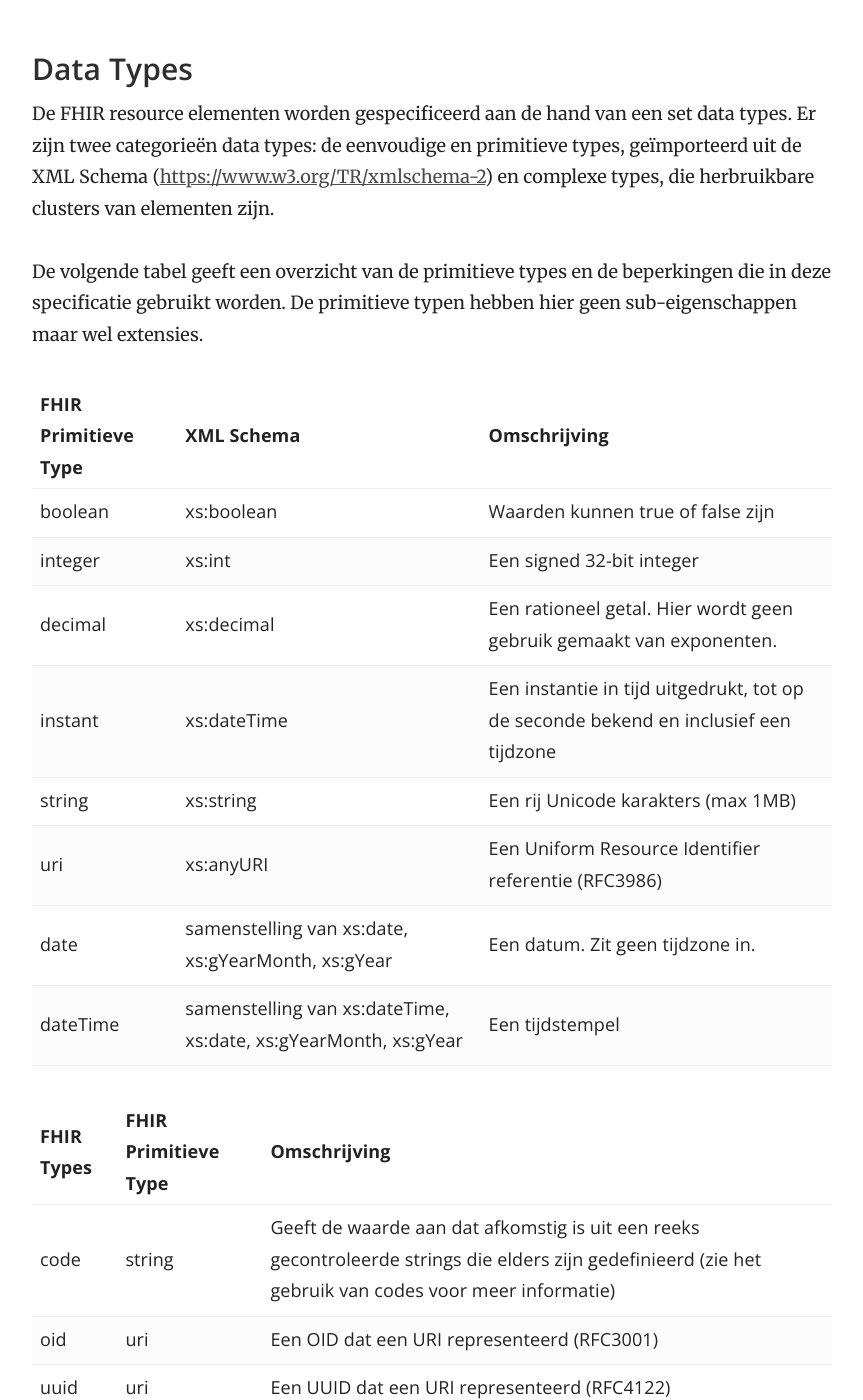
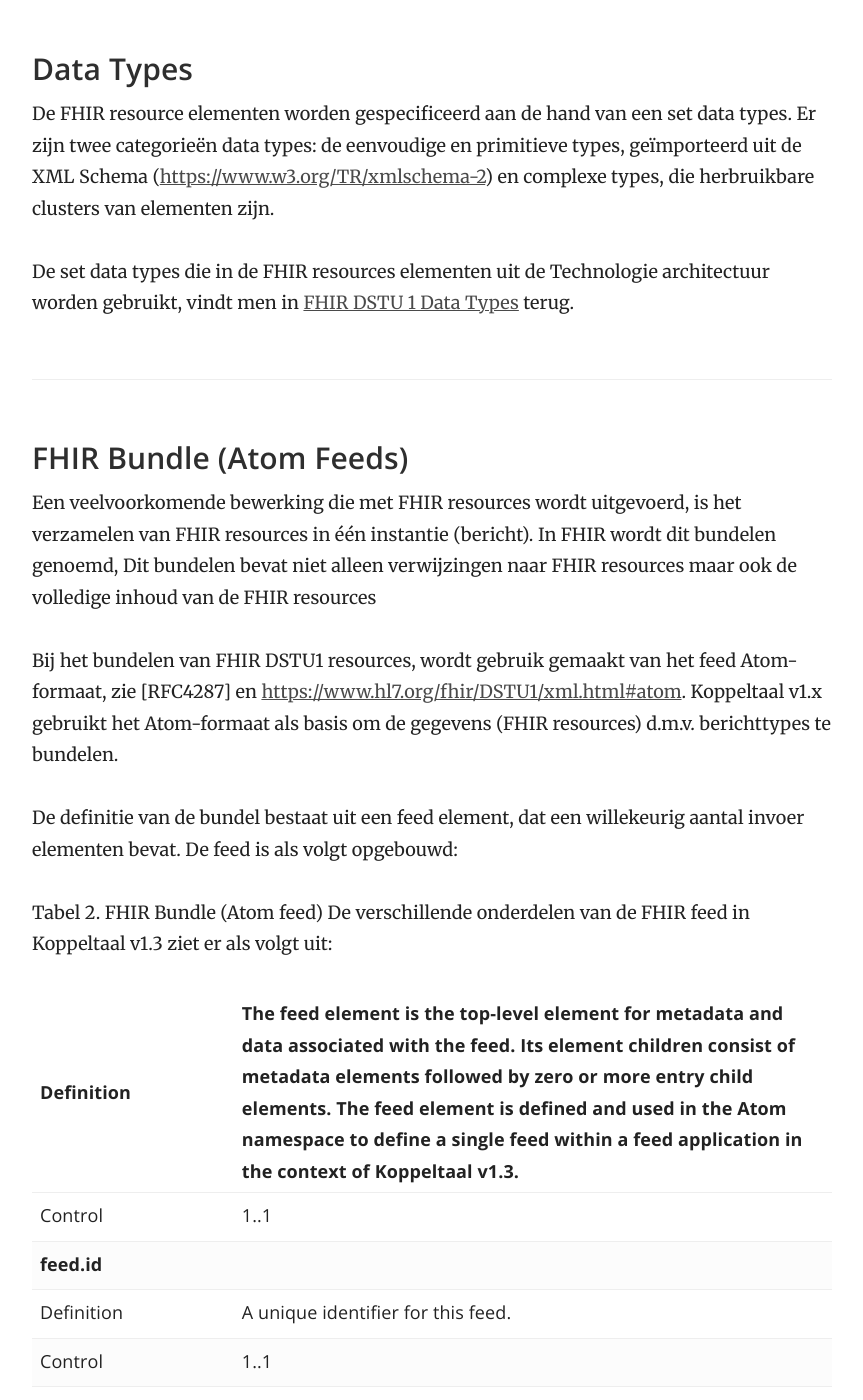
Before and after one commit to Koppeltaal/Koppeltaal-Documentation, a Jekyll site: the page built from technologie-architectuur.md, in a window 1280 px wide and 1400 px high, scrolled down 32616 px. Shown: the whole window, without its empty margins (358-1221 px from the left). Built offline with Jekyll 4.4.1, drawn with Linux system fonts in a browser that asks for light colours; some of the changed text lies outside the part shown.

Commit message:
GitBook: [master] one page modified

```diff
--- a/technologie-architectuur.md
+++ b/technologie-architectuur.md
@@ -812,27 +812,7 @@ FHIR Messagetypes
 
 De FHIR resource elementen worden gespecificeerd aan de hand van een set data types. Er zijn twee categorieën data types: de eenvoudige en primitieve types, geïmporteerd uit de XML Schema \([https://www.w3.org/TR/xmlschema-2](https://www.w3.org/TR/xmlschema-2/)\) en complexe types, die herbruikbare clusters van elementen zijn.
 
-De volgende tabel geeft een overzicht van de primitieve types en de beperkingen die in deze specificatie gebruikt worden. De primitieve typen hebben hier geen sub-eigenschappen maar wel extensies.
-
-| FHIR Primitieve Type | XML Schema | Omschrijving |
-| :--- | :--- | :--- |
-| boolean | xs:boolean | Waarden kunnen true of false zijn |
-| integer | xs:int | Een signed 32-bit integer |
-| decimal | xs:decimal | Een rationeel getal. Hier wordt geen gebruik gemaakt van exponenten. |
-| instant | xs:dateTime | Een instantie in tijd uitgedrukt, tot op de seconde bekend en inclusief een tijdzone |
-| string | xs:string | Een rij Unicode karakters \(max 1MB\) |
-| uri | xs:anyURI | Een Uniform Resource Identifier referentie \(RFC3986\) |
-| date | samenstelling van xs:date, xs:gYearMonth, xs:gYear | Een datum. Zit geen tijdzone in. |
-| dateTime | samenstelling van xs:dateTime, xs:date, xs:gYearMonth, xs:gYear | Een tijdstempel |
-
-| FHIR Types | FHIR Primitieve Type | Omschrijving |
-| :--- | :--- | :--- |
-| code | string | Geeft de waarde aan dat afkomstig is uit een reeks gecontroleerde strings die elders zijn gedefinieerd \(zie het gebruik van codes voor meer informatie\) |
-| oid | uri | Een OID dat een URI representeerd \(RFC3001\) |
-| uuid | uri | Een UUID dat een URI representeerd \(RFC4122\) |
-| id | string | Een identifier van max 36 karakters |
-
-De volgende FHIR resources zullen worden gespecificeerd aan de hand van bovenstaande FHIR primitieve types.
+De set data types die in de FHIR resources elementen uit de Technologie architectuur worden gebruikt, vindt men in [FHIR DSTU 1 Data Types](http://hl7.org/fhir/DSTU1/datatypes.html) terug.
 
 ### FHIR Bundle \(Atom Feeds\)
 
```
